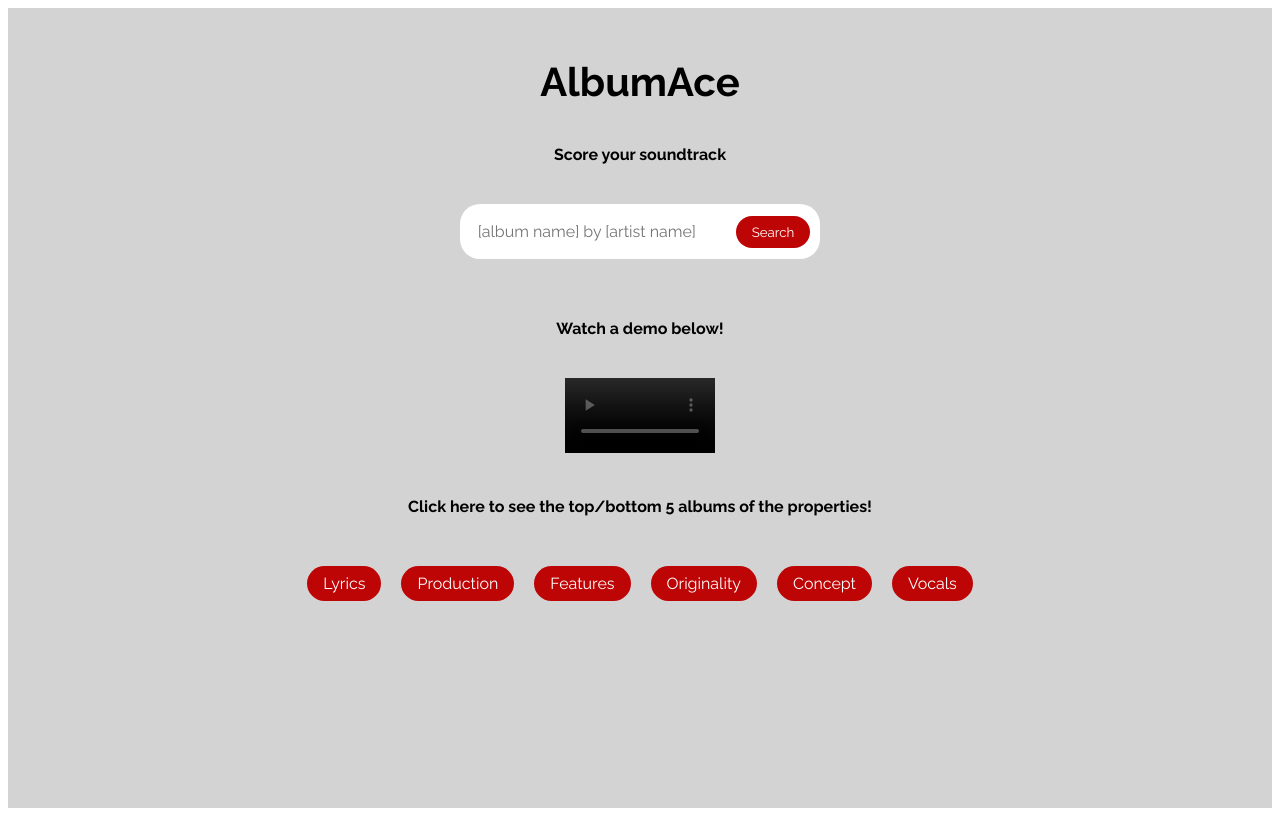
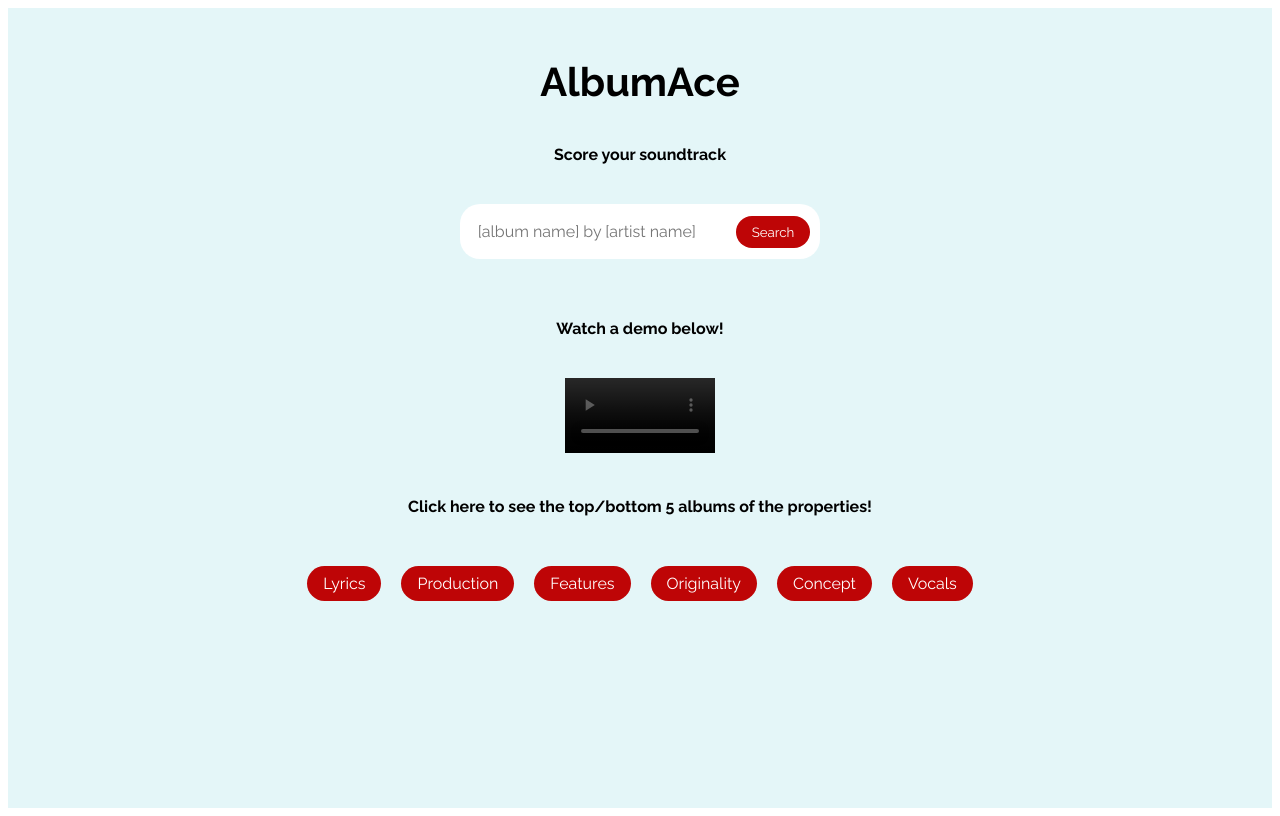
Before and after one commit to ayannair/albumace, a React (Create React App) app in the folder frontend/: page / in a window 1280 px wide. Built offline with nearby package versions, Linux system fonts and the light colour scheme; grey boxes are pictures that could not be loaded.

Commit message:
changed background color

```diff
--- a/frontend/src/styles.css
+++ b/frontend/src/styles.css
@@ -8,7 +8,7 @@
   justify-content: center;
   align-items: center;
   min-height: 100vh;
-  background-color: #d3d3d3;
+  background-color: #e4f6f8;
   font-family: "Raleway", sans-serif;
   animation: fadeIn 4s forwards;
 }
```
